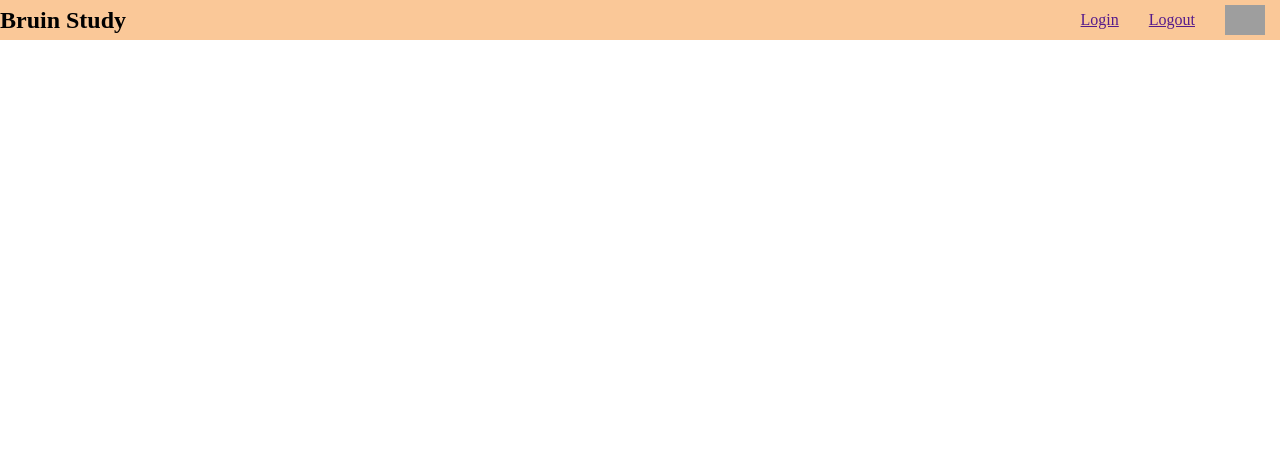
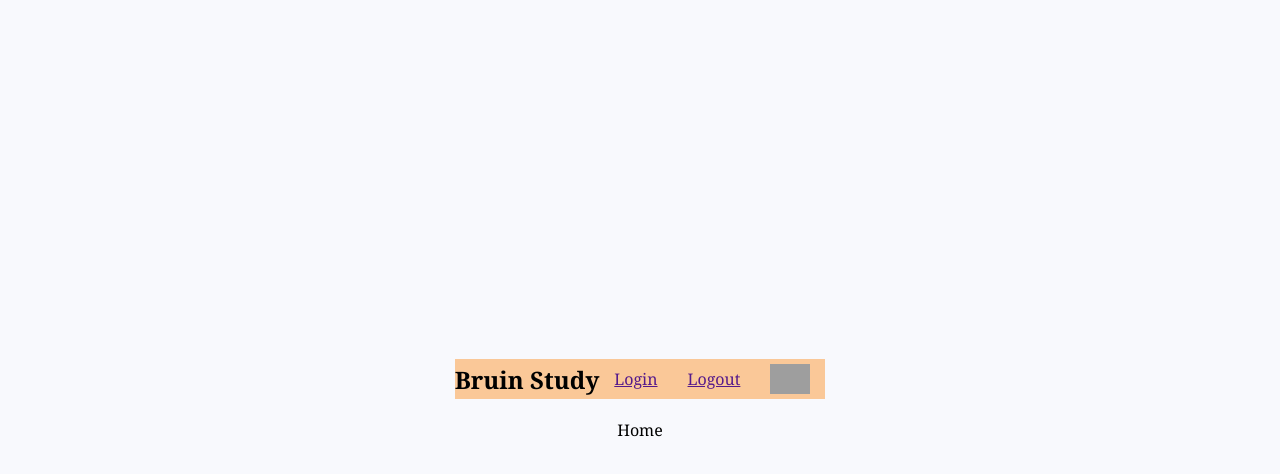
Before and after one commit to tonyechen/bruin-study, a React (Create React App) app in the folder frontend/: page / in a window 1280 px wide. Shown: the top 474 px of the page. Built offline with nearby package versions, Linux system fonts and the light colour scheme; grey boxes are pictures that could not be loaded.

Commit message:
basic routing in app.js

```diff
--- a/frontend/src/App.js
+++ b/frontend/src/App.js
@@ -1,12 +1,22 @@
 import React from "react";
-
+import { BrowserRouter as Router, Route, Routes } from "react-router-dom";
 import Header from "./components/Header";
 import Login from "./components/Login";
-
+import Home from "./components/Home"
 const App = () => {
-  return <div>
-      <Header />
-  </div>;
+  return (
+    <Router>
+      <div className="App">
+        <Header />
+        <div className="content">
+          <Routes>
+            <Route exact path="/" element={<Home/>}/>
+            <Route exact path="/login" element={<Login/>}/>
+          </Routes>
+        </div>
+      </div>
+    </Router>
+  )
 };
 
 export default App;
--- a/frontend/src/components/Home.js
+++ b/frontend/src/components/Home.js
@@ -0,0 +1,9 @@
+import React from "react";
+
+function Home() {
+    return (
+        <p> Home </p>
+    )
+}
+
+export default Home;
```
Also changed, not shown: package.json (added, +7 -0 lines), 1 other file (tests, documents, lock files or other folders).
